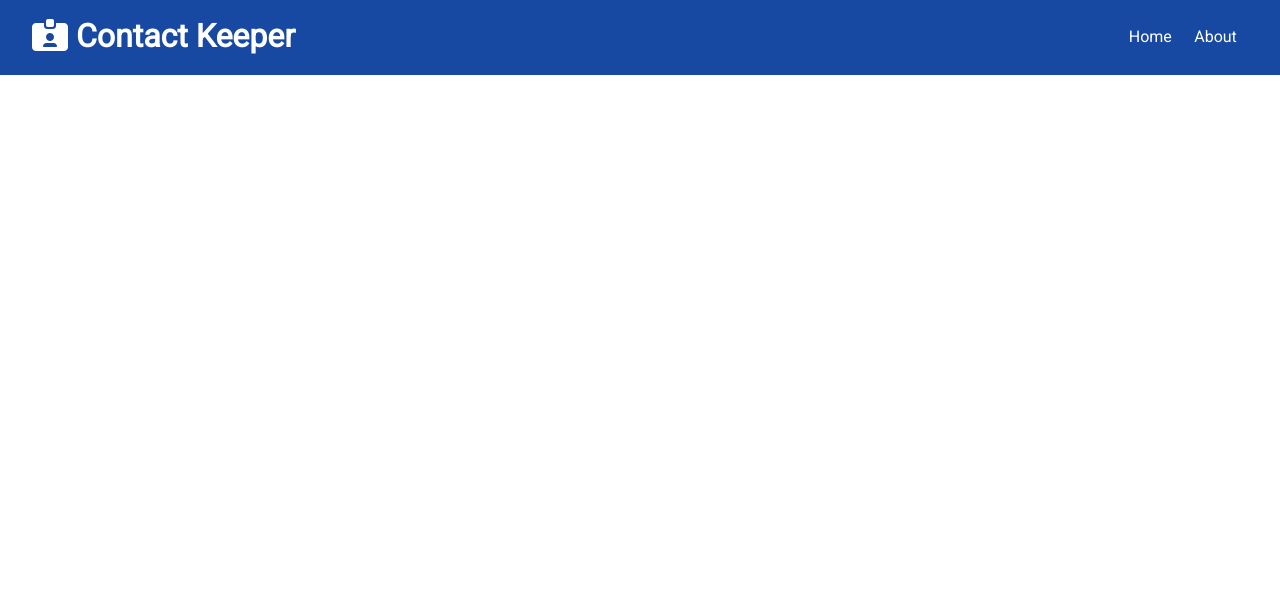
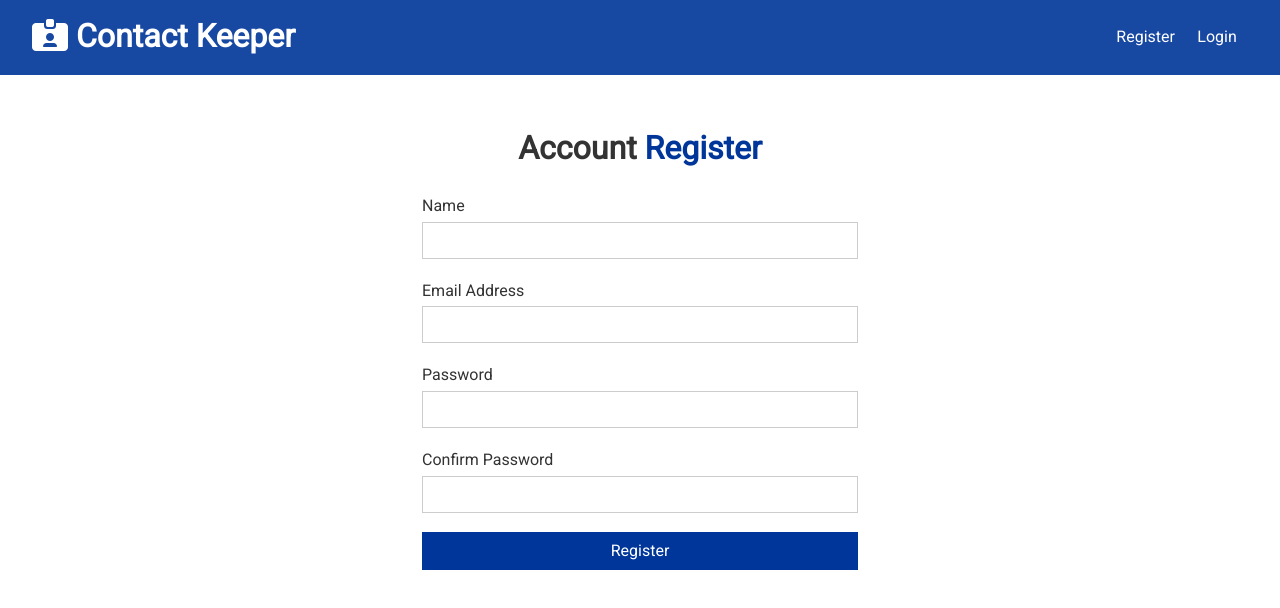
Before and after one commit to jasontrinh233/contact-keeper-reactjs, a React (Create React App) app in the folder client/: page /register in a window 1280 px wide. Shown: the top 608 px of the page. Built offline with nearby package versions, Linux system fonts and the light colour scheme.

Commit message:
Create Registar & Login routes

```diff
--- a/client/src/App.js
+++ b/client/src/App.js
@@ -3,6 +3,8 @@
 import Navbar from "./components/layout/Navbar";
 import Home from "./components/pages/Home";
 import About from "./components/pages/About";
+import Register from "./components/auth/Register";
+import Login from "./components/auth/Login";
 
 import ContactState from "./context/contact/ContactState";
 import AuthState from "./context/auth/AuthState";
@@ -18,6 +20,8 @@
                   <Navbar />
                   <div className="container">
                      <Switch>
+                        <Route exact path="/register" component={Register} />
+                        <Route exact path="/login" component={Login} />
                         <Route exact path="/" component={Home} />
                         <Route exact path="/about" component={About} />
                      </Switch>
--- /dev/null
+++ b/client/src/components/auth/Login.js
@@ -0,0 +1,57 @@
+import React, { useState } from "react";
+
+const Login = () => {
+   const [user, setUser] = useState({
+      email: "",
+      password: ""
+   });
+
+   const { email, password } = user;
+
+   // onChange handler
+   const onChange = e => {
+      setUser({ ...user, [e.target.name]: e.target.value });
+   };
+
+   // onSubmit handler
+   const onSubmit = e => {
+      e.preventDefault();
+      //TODO: Login user
+      console.log("Login submit");
+   };
+
+   return (
+      <div className="form-container">
+         <h1>
+            Account <span className="text-primary">Login</span>
+         </h1>
+         <form onSubmit={onSubmit}>
+            <div className="form-group">
+               <label htmlFor="email">Email Address</label>
+               <input
+                  type="email"
+                  name="email"
+                  value={email}
+                  onChange={onChange}
+               />
+            </div>
+            <div className="form-group">
+               <label htmlFor="password">Password</label>
+               <input
+                  type="password"
+                  name="password"
+                  value={password}
+                  onChange={onChange}
+               />
+            </div>
+            <input
+               className="btn btn-primary btn-block"
+               type="submit"
+               value="Login"
+            />
+         </form>
+      </div>
+   );
+};
+
+export default Login;
--- /dev/null
+++ b/client/src/components/auth/Register.js
@@ -0,0 +1,77 @@
+import React, { useState } from "react";
+
+const Register = () => {
+   const [user, setUser] = useState({
+      name: "",
+      email: "",
+      password: "",
+      password2: ""
+   });
+
+   const { name, email, password, password2 } = user;
+
+   // onChange handler
+   const onChange = e => {
+      setUser({ ...user, [e.target.name]: e.target.value });
+   };
+
+   // onSubmit handler
+   const onSubmit = e => {
+      e.preventDefault();
+      //TODO: register user to backend
+      console.log("Register submit");
+   };
+
+   return (
+      <div className="form-container">
+         <h1>
+            Account <span className="text-primary">Register</span>
+         </h1>
+         <form onSubmit={onSubmit}>
+            <div className="form-group">
+               <label htmlFor="name">Name</label>
+               <input
+                  type="text"
+                  name="name"
+                  value={name}
+                  onChange={onChange}
+               />
+            </div>
+            <div className="form-group">
+               <label htmlFor="email">Email Address</label>
+               <input
+                  type="email"
+                  name="email"
+                  value={email}
+                  onChange={onChange}
+               />
+            </div>
+            <div className="form-group">
+               <label htmlFor="password">Password</label>
+               <input
+                  type="password"
+                  name="password"
+                  value={password}
+                  onChange={onChange}
+               />
+            </div>
+            <div className="form-group">
+               <label htmlFor="password2">Confirm Password</label>
+               <input
+                  type="password"
+                  name="password2"
+                  value={password2}
+                  onChange={onChange}
+               />
+            </div>
+            <input
+               className="btn btn-primary btn-block"
+               type="submit"
+               value="Register"
+            />
+         </form>
+      </div>
+   );
+};
+
+export default Register;
--- a/client/src/components/layout/Navbar.js
+++ b/client/src/components/layout/Navbar.js
@@ -1,8 +1,31 @@
-import React from "react";
+import React, { useContext } from "react";
 import PropTypes from "prop-types";
 import { Link } from "react-router-dom";
 
+import AuthContext from "../../context/auth/authContext";
+
 const Navbar = ({ title, icon }) => {
+   const authContext = useContext(AuthContext);
+
+   const { user } = AuthContext;
+
+   if (!user) {
+      return (
+         <div className="navbar bg-primary">
+            <h1>
+               <i className={icon} /> {title}
+            </h1>
+            <ul>
+               <li>
+                  <Link to="/register">Register</Link>
+               </li>
+               <li>
+                  <Link to="/login">Login</Link>
+               </li>
+            </ul>
+         </div>
+      );
+   } else {
       return (
          <div className="navbar bg-primary">
             <h1>
@@ -18,6 +41,7 @@
             </ul>
          </div>
       );
+   }
 };
 
 // Define prop types
```
Lines whose indentation alone changed are shown as unchanged.
